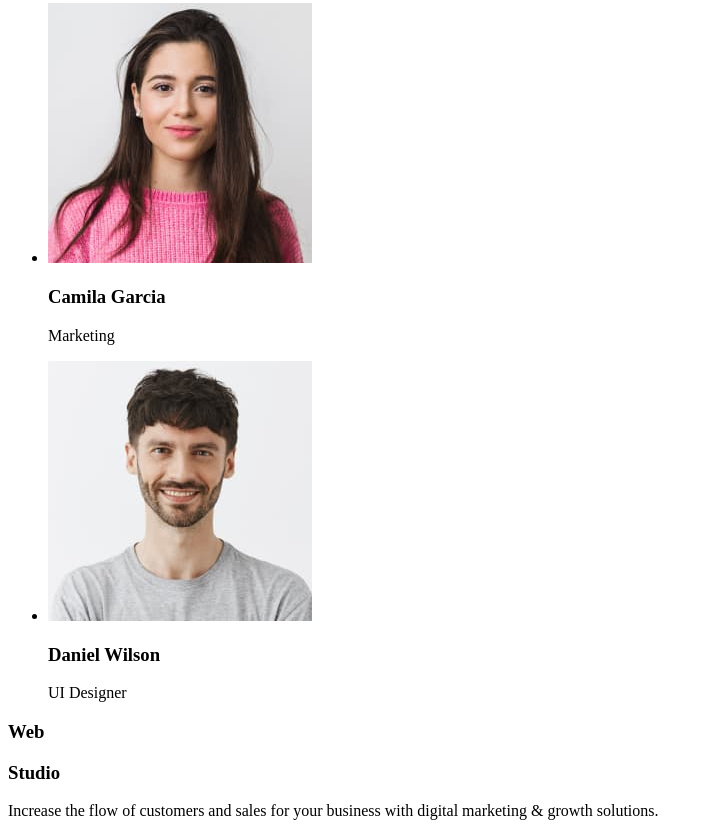
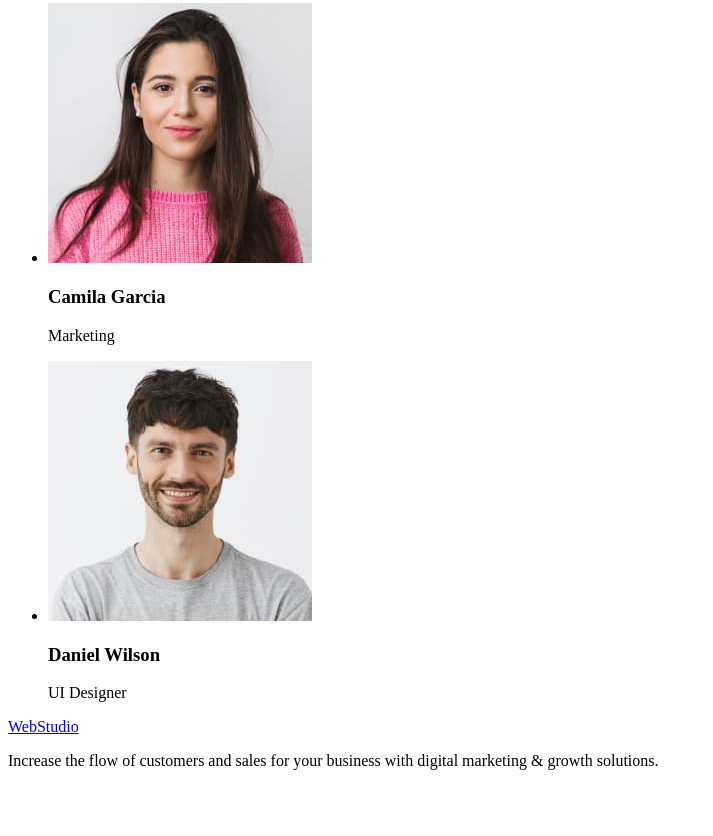
Before and after one commit to AnatoliyMW/goit-markup-hw-01, a plain HTML site: page index.html in a window 1280 px wide. Shown: the part 1372-2208 px from the top of the page, without its empty margins (0-713 px from the left). After the commit the page ends 2158 px from the top, so only its background shows below. Drawn offline with Linux system fonts and the light colour scheme.

Commit message:
Update index.html

```diff
--- a/index.html
+++ b/index.html
@@ -120,14 +120,11 @@
     </main>
     <footer>
       <!-- Dark bg -->
-      <div>
-        <h3>Web</h3>
-        <h3>Studio</h3>
-        <p>
-          Increase the flow of customers and sales for your business with
-          digital marketing & growth solutions.
-        </p>
-      </div>
+      <a href="./index.html">WebStudio </a>
+      <p>
+        Increase the flow of customers and sales for your business with digital
+        marketing & growth solutions.
+      </p>
     </footer>
   </body>
 </html>
```
